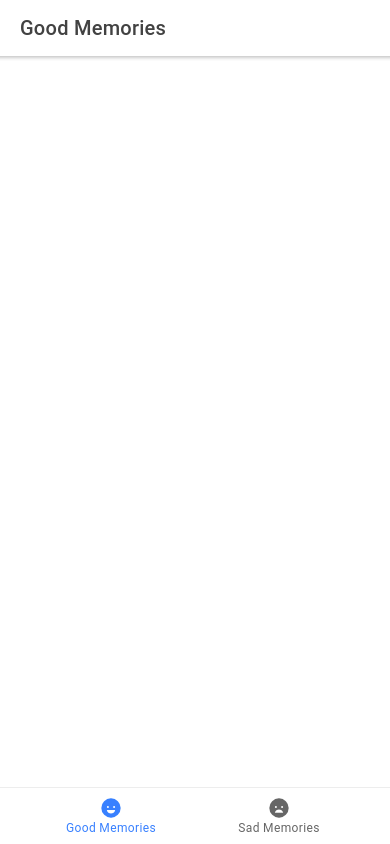
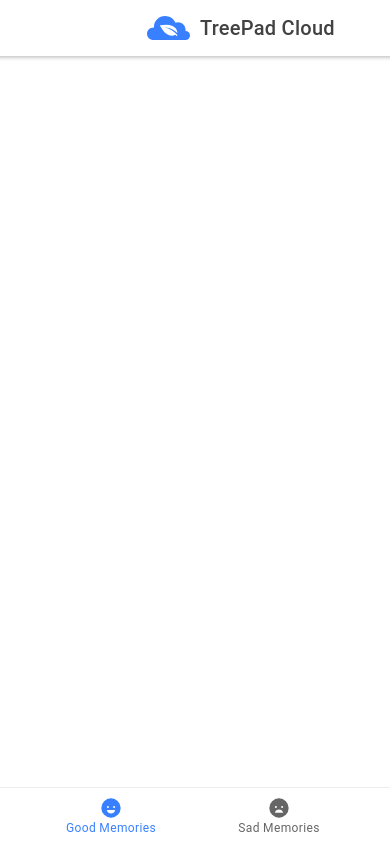
Before and after one commit to michaelcalvinwood/treepadcloud-enterprise-client, a React (Create React App) app: page /good-memories in a window 390 px wide. Built offline with nearby package versions, Linux system fonts and the light colour scheme.

Commit message:
added treepad cloud icon and title to initial mobile page

```diff
--- a/src/mobilePages/GoodMemories.tsx
+++ b/src/mobilePages/GoodMemories.tsx
@@ -1,8 +1,8 @@
-import { IonButton, IonButtons, IonCard, IonCardHeader, IonCardTitle, IonCol, IonContent, IonFab, IonFabButton, IonHeader, IonIcon, IonPage, IonRow, IonTitle, IonToolbar, isPlatform } from "@ionic/react";
+import { IonButton, IonButtons, IonCard, IonCardHeader, IonCardTitle, IonCol, IonContent, IonFab, IonFabButton, IonHeader, IonIcon, IonImg, IonPage, IonRow, IonTitle, IonToolbar, isPlatform } from "@ionic/react";
 import React, { useContext } from "react";
 
 import { add } from 'ionicons/icons';
-
+import treePadIcon from '../assets/icons/treepadcloud-icon.svg';
 
 const GoodMemories: React.FC = () => {
 
@@ -10,8 +10,19 @@ const GoodMemories: React.FC = () => {
         <IonPage>
             <IonHeader>
                 <IonToolbar>
-                    <IonTitle>
-                        Good Memories
+
+                    <IonTitle className="ion-text-center" style={{verticalAlign: "middle"}}>
+                        {/* <IonImg src={treePadIcon} style={{height: "1.5rem", display: "inline-block"}} />
+                        <div style={{lineHeight: "1.5rem", verticalAlign: "middle", display: "inline-block"}}>TreePad Cloud</div> */}
+
+                        <IonRow className="ion-align-items-center">
+                            <IonCol size="6">
+                                <img src={treePadIcon} style={{height: "1.5rem"}} className="ion-float-right"/>
+                            </IonCol>
+                            <IonCol className="title-col" size="6" >
+                                <div className="ion-float-left">TreePad Cloud</div>
+                            </IonCol>
+                        </IonRow>
                     </IonTitle>
                     {/* {isPlatform('ios') && (
                         <IonButtons slot="end">
```
